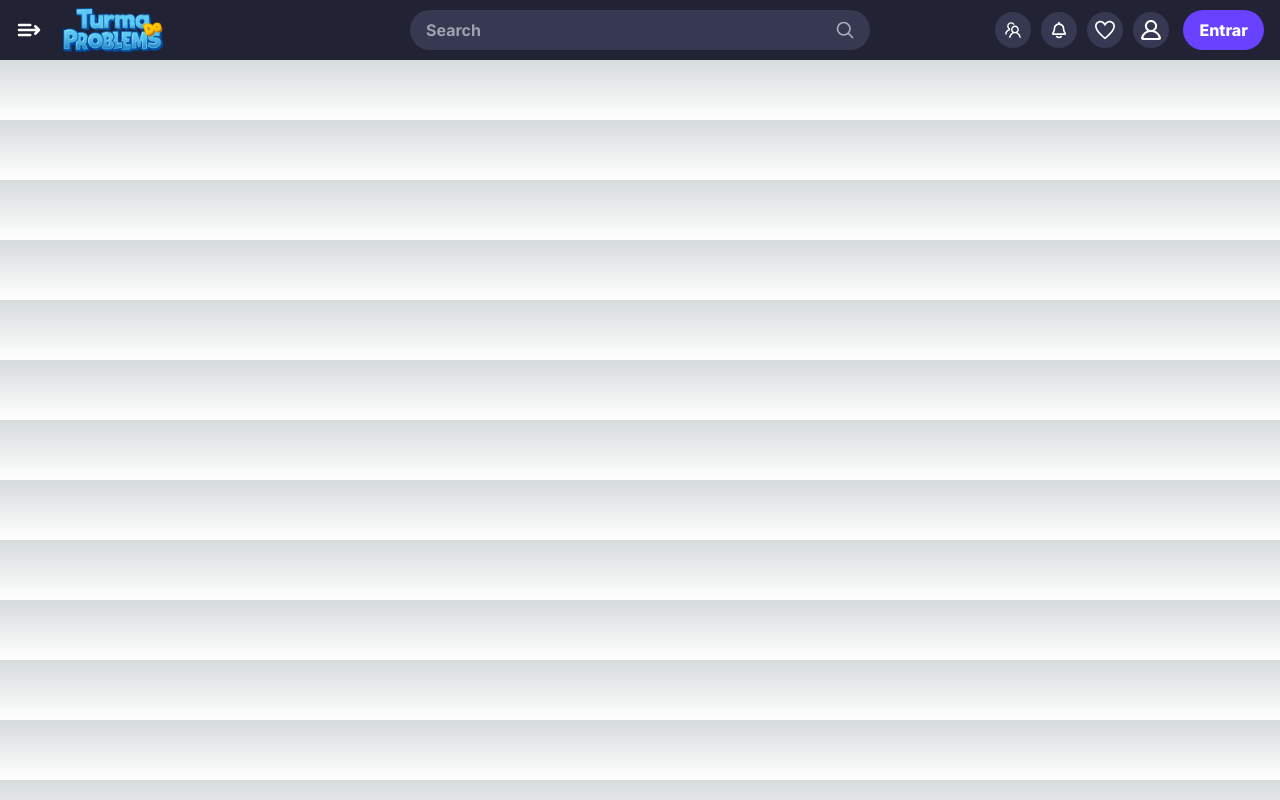
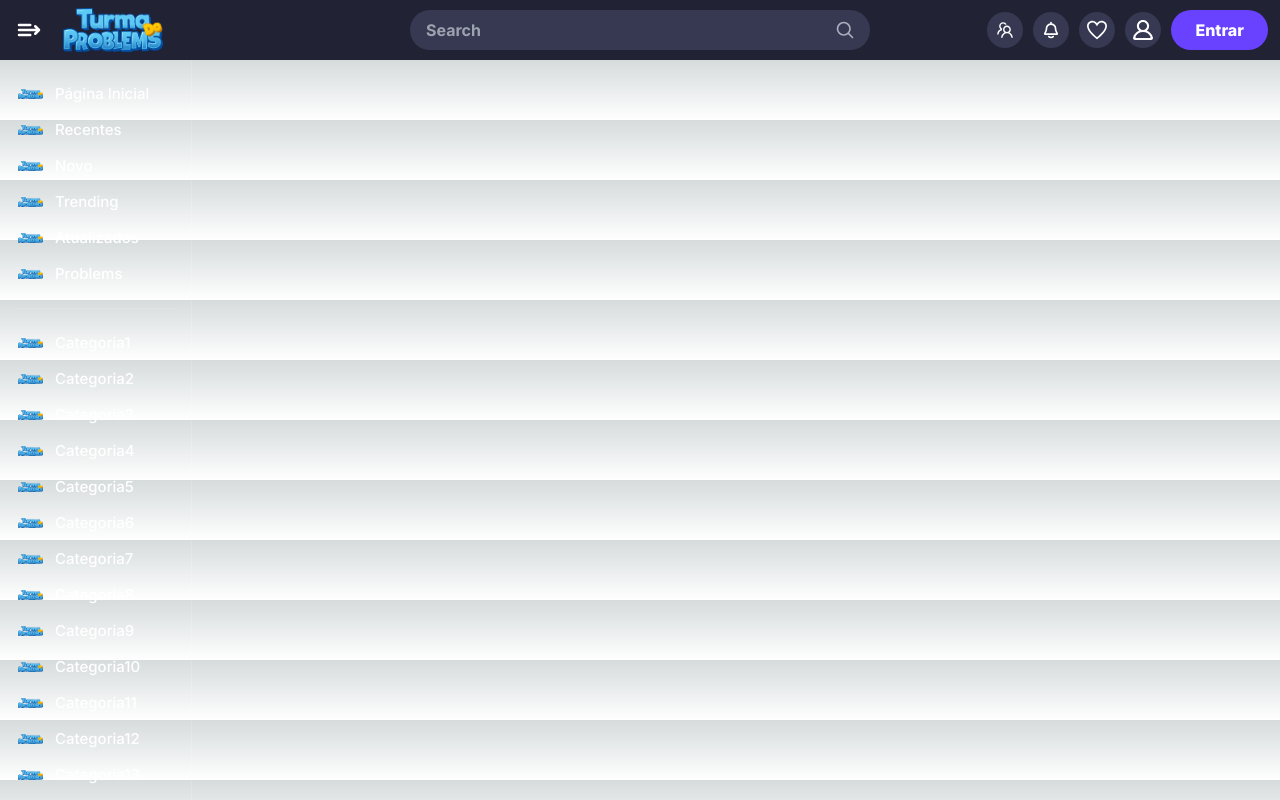
Before and after one commit to PedroBNe/theproblems, a Next.js app: page / in a window 1280 px wide. Built offline with nearby package versions, Linux system fonts and the light colour scheme.

Commit message:
feat:AsideBar

```diff
--- a/package.json
+++ b/package.json
@@ -2,7 +2,6 @@
   "name": "theproblems",
   "version": "0.1.0",
   "private": true,
-  "type": "module",
   "scripts": {
     "dev": "next dev",
     "build": "next build",
--- a/src/app/api/auth/[...nextauth]/route.ts
+++ b/src/app/api/auth/[...nextauth]/route.ts
@@ -18,7 +18,10 @@ const handler = NextAuth({
         });
 
         if (user && user.password === credentials?.password) {
-          return user;
+          return {
+            ...user,
+            id: user.id.toString(),
+          };
         } else {
           return null;
         }
--- a/src/app/globals.css
+++ b/src/app/globals.css
@@ -6,6 +6,12 @@
   --foreground-rgb: 0, 0, 0;
   --background-start-rgb: 214, 219, 220;
   --background-end-rgb: 255, 255, 255;
+  --header-height: 60px;
+  --header-search-width: 262px;
+  --header-logo-height: 35px;
+  --header-mobile-height: 56px;
+  --header-tablet-height: 60px;
+  --header-mobile-logo-height: 30px;
 }
 
 @media (prefers-color-scheme: dark) {
@@ -17,7 +23,7 @@
 }
 
 body {
-  /* color: rgb(var(--foreground-rgb)); */
+  color: rgb(var(--foreground-rgb));
   background: linear-gradient(
       to bottom,
       transparent,
@@ -26,6 +32,23 @@ body {
     rgb(var(--background-start-rgb));
 }
 
+html {
+  scrollbar-width: thin;
+  scrollbar-color: #AAADBE transparent;
+}
+
+.scrollbar-thin {
+  scrollbar-width: none;
+}
+
+.scrollbar-thin::-webkit-scrollbar {
+  width: 8px; /* Para Chrome, Safari e Edge */
+}
+
+.scrollbar-thin:hover{
+  scrollbar-width: thin;
+}
+
 @layer utilities {
   .text-balance {
     text-wrap: balance;
--- a/src/app/layout.tsx
+++ b/src/app/layout.tsx
@@ -2,6 +2,7 @@ import type { Metadata } from "next";
 import { Inter } from "next/font/google";
 import "./globals.css";
 import { Header } from "../components/common/Header/page";
+import { Aside } from "@/components/common/Aside/page";
 
 const inter = Inter({ subsets: ["latin"] });
 
@@ -16,10 +17,13 @@ export default function RootLayout({
   children: React.ReactNode;
 }>) {
   return (
-    <html lang="en">
+    <html lang="pt-br">
       <body className={inter.className}>
         <Header />
-        {children}
+        <main className="w-full h-full">
+          <Aside />
+          {children}
+        </main>
       </body>
     </html>
   );
--- /dev/null
+++ b/src/components/Button.tsx
@@ -0,0 +1,15 @@
+import Image, { StaticImageData } from "next/image";
+
+interface ButtonProps {
+    text: string
+    image?: StaticImageData
+}
+
+export const Button = ({ text, image }: ButtonProps) => {
+    return (
+        <button className="flex w-full justify-center gap-2 bg-[#6842FF] text-white hover:bg-[#38238b] hover:text-opacity-90 cursor-pointer transition font-extrabold p-2 rounded-full px-6" >
+            {image && <Image src={image.src} alt={text} className="w-5 h-5" width={20} height={20} />}
+            <p>{text}</p>
+        </button>
+    );
+};
--- /dev/null
+++ b/src/components/common/Aside/AsideItem.tsx
@@ -0,0 +1,19 @@
+import Image, { StaticImageData } from "next/image"
+import Link from "next/link"
+
+interface AsideItemProps {
+  image: StaticImageData
+  text: string
+  link: string
+}
+
+export const AsideItem = ({ image, text, link }: AsideItemProps) => {
+  return (
+    <Link href={link}>
+      <div className="flex h-9 items-center border-l-[6px] border-solid border-l-transparent pl-3 py-2">
+        <Image src={image} alt="Icon" width={25} height={25} className="flex justify-center" />
+        <p className="text-white pl-3 text-[15px] overflow-hidden whitespace-nowrap font-medium max-w-[120px] text-ellipsis">{text}</p>
+      </div>
+    </Link>
+  )
+}
--- /dev/null
+++ b/src/components/common/Aside/page.tsx
@@ -0,0 +1,40 @@
+import { Button } from "../../Button";
+import { AsideItem } from "./AsideItem";
+import Perfil from "@/assets/logo.png"
+
+export const Aside = () => {
+  return (
+    <aside style={{ height: 'calc(100% - var(--header-height))' }} className="absolute left-0 overflow-auto w-48 scrollbar-thin border-white/15 border-solid border-r-[1px] py-4">
+      <AsideItem image={Perfil} text="Página Inicial" link="/" />
+      <AsideItem image={Perfil} text="Recentes" link="/" />
+      <AsideItem image={Perfil} text="Novo" link="/" />
+      <AsideItem image={Perfil} text="Trending" link="/" />
+      <AsideItem image={Perfil} text="Atualizados" link="/" />
+      <AsideItem image={Perfil} text="Problems" link="/" />
+      <hr className="mx-4 my-4 border-white/15" />
+      <AsideItem image={Perfil} text="Categoria1" link="/" />
+      <AsideItem image={Perfil} text="Categoria2" link="/" />
+      <AsideItem image={Perfil} text="Categoria3" link="/" />
+      <AsideItem image={Perfil} text="Categoria4" link="/" />
+      <AsideItem image={Perfil} text="Categoria5" link="/" />
+      <AsideItem image={Perfil} text="Categoria6" link="/" />
+      <AsideItem image={Perfil} text="Categoria7" link="/" />
+      <AsideItem image={Perfil} text="Categoria8" link="/" />
+      <AsideItem image={Perfil} text="Categoria9" link="/" />
+      <AsideItem image={Perfil} text="Categoria10" link="/" />
+      <AsideItem image={Perfil} text="Categoria11" link="/" />
+      <AsideItem image={Perfil} text="Categoria12" link="/" />
+      <AsideItem image={Perfil} text="Categoria13" link="/" />
+      <AsideItem image={Perfil} text="Categoria14" link="/" />
+      <AsideItem image={Perfil} text="Categoria15" link="/" />
+      <AsideItem image={Perfil} text="Categoria16" link="/" />
+      <AsideItem image={Perfil} text="Categoria16" link="/" />
+      <AsideItem image={Perfil} text="Categoria16" link="/" />
+      <hr className="mx-4 my-4 border-white/15" />
+      <AsideItem image={Perfil} text="Tags" link="/" />
+      <div className="mx-4 my-2">
+        <Button text="Suporte" image={Perfil} />
+      </div>
+    </aside>
+  );
+}
--- a/src/components/common/Header/SignInButton.tsx
+++ /dev/null
@@ -1,7 +0,0 @@
-export const SignInButton = () => {
-    return(
-        <button className="hover:bg-[#38238b] hover:text-opacity-90 cursor-pointer transition bg-[#6842FF] text-white font-extrabold p-2 rounded-full mx-1 px-4" >
-            Entrar
-        </button>
-    );
-};
--- a/src/components/common/Header/page.tsx
+++ b/src/components/common/Header/page.tsx
@@ -6,22 +6,24 @@ import Notification from "@/assets/notification.svg"
 import { IconButton } from "./IconButton"
 import { InputForm } from "./InputForm"
 import { TabMenu } from "./TabMenu"
-import { SignInButton } from "./SignInButton"
+import { Button } from "../../Button"
 
 export const Header = () => {
   return (
-    <header>
+    <header className="min-h-[var(--header-height)] max-h-[var(--header-height)]">
       <nav className="flex row bg-[#212233] backdrop-blur-[8px] py-2 items-center justify-between">
         <div className="flex row gap-[5px]">
           <TabMenu />
         </div>
-        <InputForm image={Search} alt="search"/>
+        <InputForm image={Search} alt="search" />
         <div className="flex row px-2 items-center justify-end gap-[10px] mr-[4px]">
           <IconButton image={Friends} alt="friends" />
           <IconButton image={Notification} alt="notifications" />
           <IconButton image={Saved} alt="saved" />
           <IconButton image={Profile} alt="profile" />
-          <SignInButton />
+          <div>
+            <Button text="Entrar" />
+          </div>
         </div>
       </nav>
     </header>
```
Also changed, not shown: 1 other file (tests, documents, lock files or other folders).
